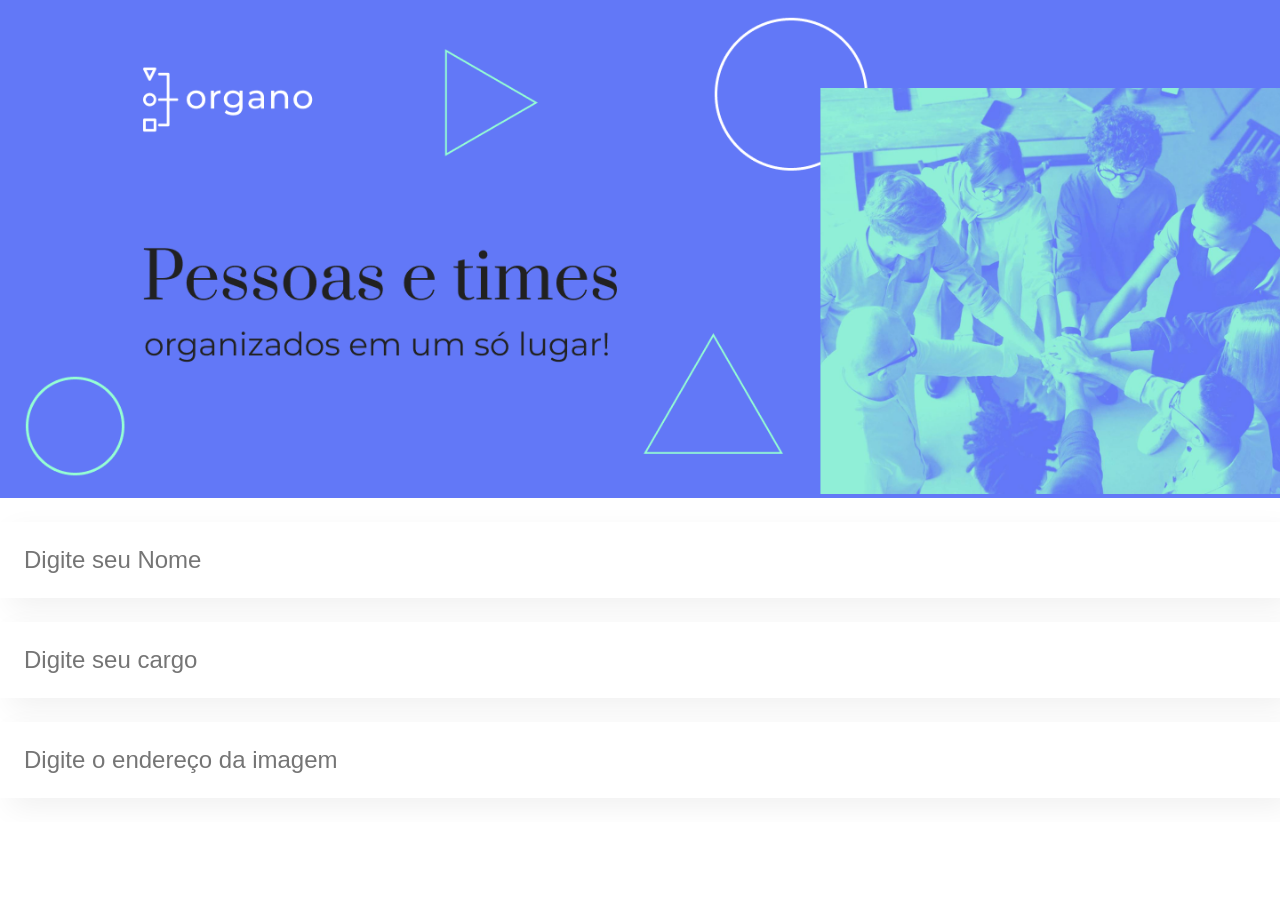
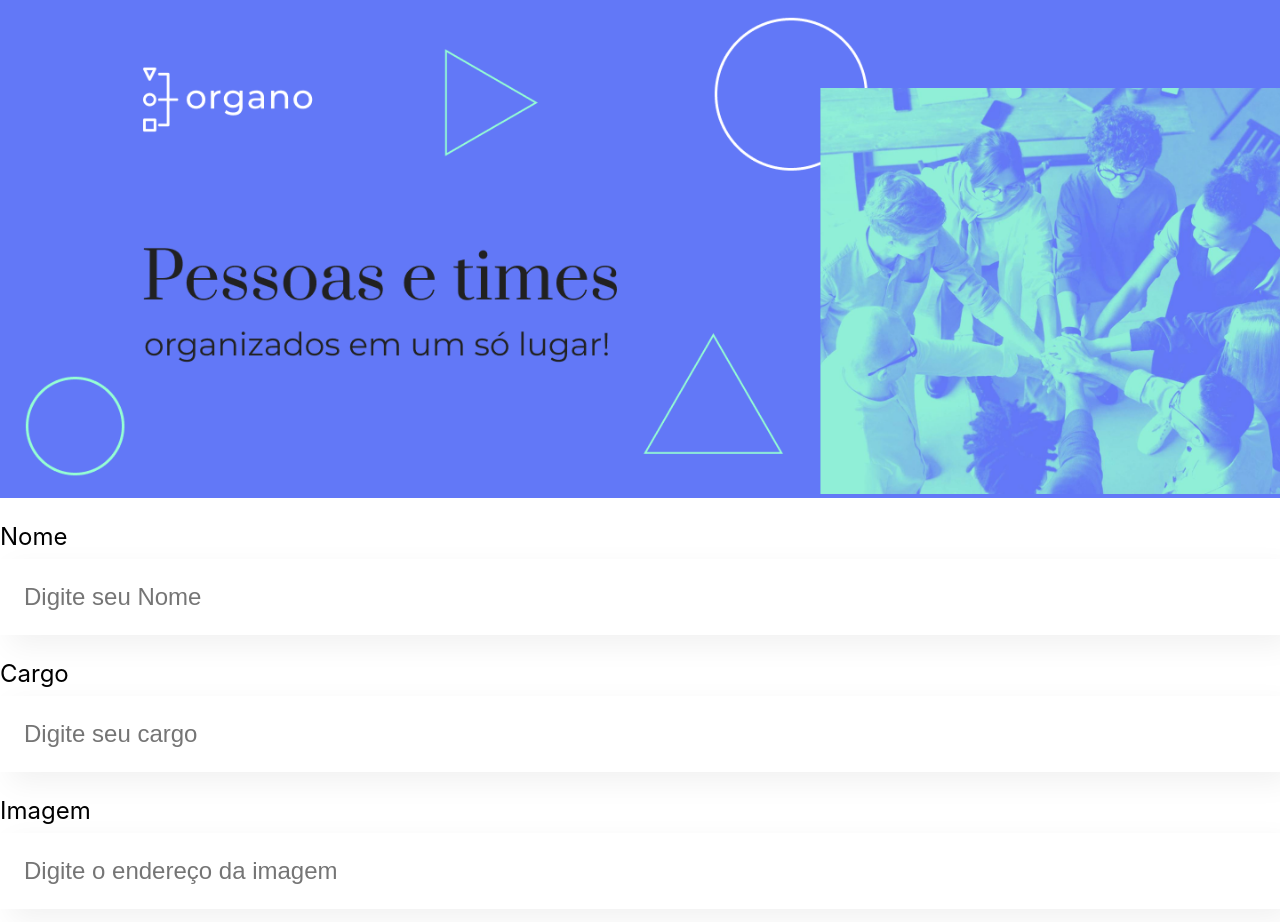
Before and after one commit to gustavocorreiaof/React-Studies, a React (Create React App) app in the folder React desenvolvendo com JavaScript/: page / in a window 1280 px wide. Shown: the top 922 px of the page. Before the commit the page ends 822 px from the top, so only its background shows below. Built offline with nearby package versions, Linux system fonts and the light colour scheme.

Commit message:
app index

```diff
--- a/React desenvolvendo com JavaScript/src/components/TextField/index.js
+++ b/React desenvolvendo com JavaScript/src/components/TextField/index.js
@@ -3,7 +3,7 @@ import './TextField.css'
 const TextField = (props) => {
     return(
         <div className='textfield'>
-            <label>{props.Nome}</label>
+            <label>{props.Label}</label>
             <input placeholder={props.PlaceHolder}/>
         </div>
     )
```
